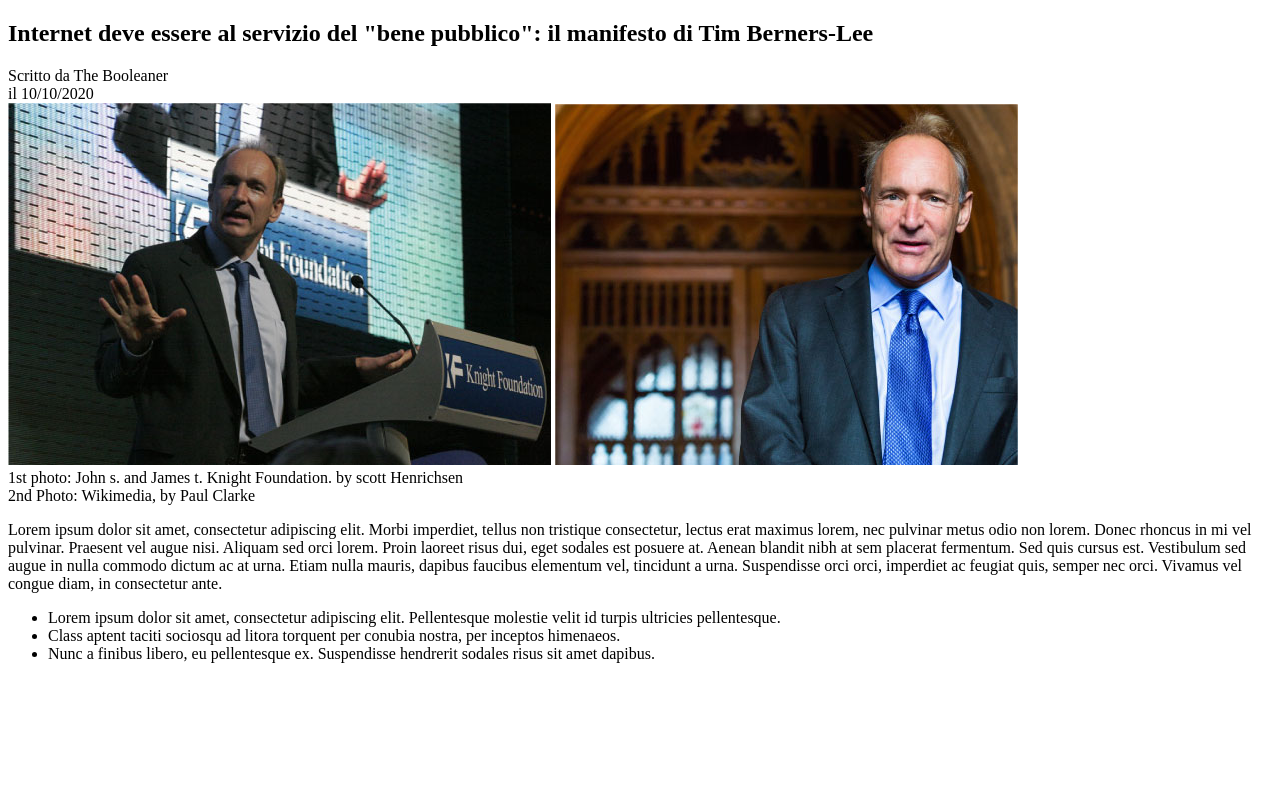
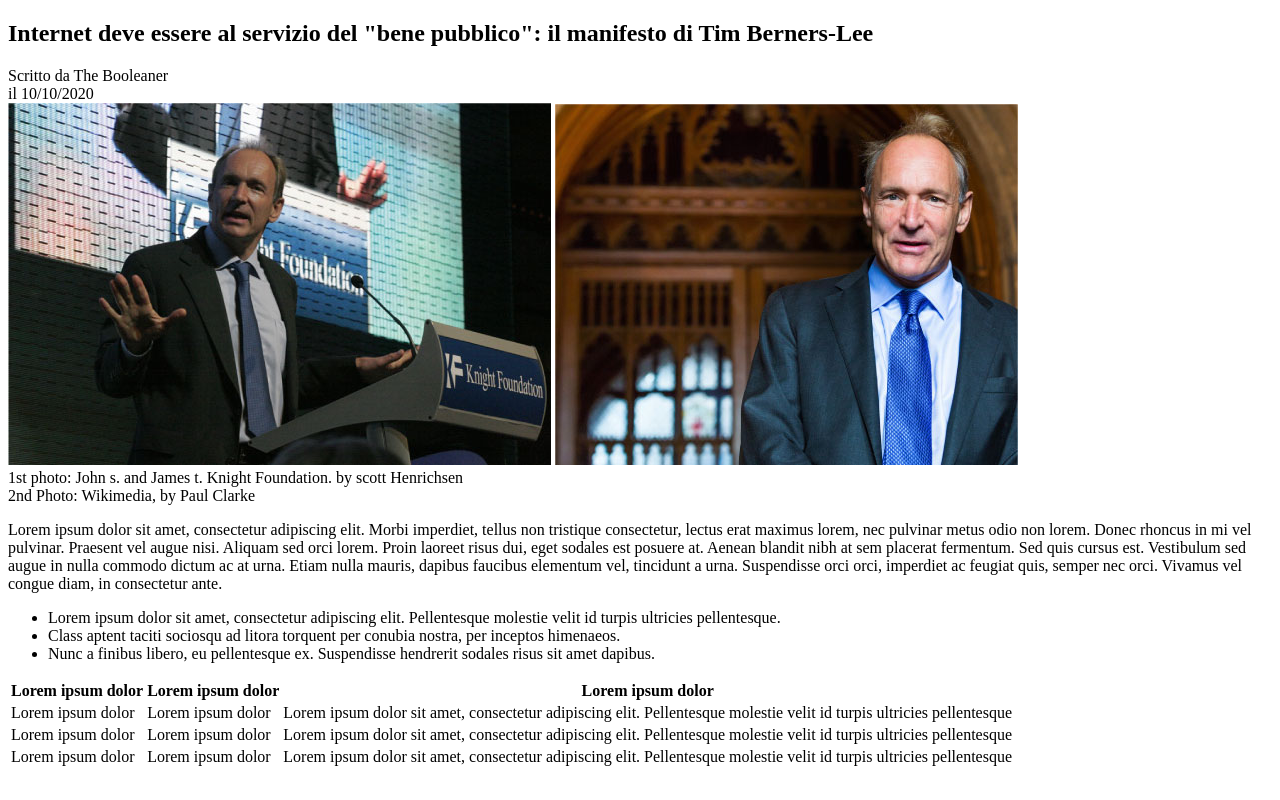
Before and after one commit to Roberto-Larivera/html-css-booleaner, a plain HTML site: page index.html in a window 1280 px wide. Drawn offline with Linux system fonts and the light colour scheme.

Commit message:
mod index.html di agg table

```diff
--- a/index.html
+++ b/index.html
@@ -4,7 +4,7 @@
         <meta charset="UTF-8">
         <meta http-equiv="X-UA-Compatible" content="IE=edge">
         <meta name="viewport" content="width=device-width, initial-scale=1.0">
-    <title>Document</title>
+        <title>The Booleaner</title>
 
         <link rel="stylesheet" href="css/style.css">
     </head>
@@ -14,7 +14,9 @@
                 <img src="img/logo.svg" alt="Logo_The_Booleaner">
             </div>
         </header> -->
+        <!-- Inizio main -->
         <main>
+            <!-- Inizio_Prima section titolo -->
             <section>
                 <h1>
                     Internet deve essere al servizio del "bene pubblico": il manifesto di Tim Berners-Lee
@@ -26,11 +28,14 @@
                     il 10/10/2020
                 </span>
             </section>
+            <!-- Fine_Prima section titolo -->
+            <!-- Inizio_Seconda section image -->
             <section>
             <div>
                 <img src="img/tim-1.jpg" alt="image_tim1"/>
                 <img src="img/tim-2.jpg" alt="image_tim2"/>
             </div>
+            <!-- ** Utilizzo di br & span da controllare -->
                 <span>
                     1st photo: John s. and James t. Knight Foundation. by scott Henrichsen <br>
                 </span>
@@ -38,10 +43,13 @@
                     2nd Photo: Wikimedia, by Paul Clarke
                 </span>
             </section>
+            <!-- Fine_Seconda section image -->
+            <!-- Inizio_Terza section con elenco -->
             <section>
                 <p>
                     Lorem ipsum dolor sit amet, consectetur adipiscing elit. Morbi imperdiet, tellus non tristique consectetur, lectus erat maximus lorem, nec pulvinar metus odio non lorem. Donec rhoncus in mi vel pulvinar. Praesent vel augue nisi. Aliquam sed orci lorem. Proin laoreet risus dui, eget sodales est posuere at. Aenean blandit nibh at sem placerat fermentum. Sed quis cursus est. Vestibulum sed augue in nulla commodo dictum ac at urna. Etiam nulla mauris, dapibus faucibus elementum vel, tincidunt a urna. Suspendisse orci orci, imperdiet ac feugiat quis, semper nec orci. Vivamus vel congue diam, in consectetur ante.
                 </p>
+                <!-- ** Spazio da rivedere -->
                 <ul>
                     <li>
                         Lorem ipsum dolor sit amet, consectetur adipiscing elit. Pellentesque molestie velit id turpis ultricies pellentesque.
@@ -54,13 +62,74 @@
                     </li>
                 </ul>
             </section>
+             <!-- Fine_Terza section con elenco -->
+            <!-- Inizio_Quarta section con Tabella -->
             <section>
+                <!-- ** Tabella da mod dimensioni -->
                 <table>
-
+                    <thead>
+                        <!-- thead  -->
+                        <tr>
+                            <th>
+                                Lorem ipsum dolor
+                            </th>
+                            <th>
+                                Lorem ipsum dolor
+                            </th>
+                            <th>
+                                Lorem ipsum dolor
+                            </th>
+                        </tr>
+                        <!-- fine thead  -->
+                    </thead>
+                    <tbody>
+                        <!-- inizio tbody  -->
+                        <!-- inizio 1 riga -->
+                        <tr>
+                            <td>
+                                Lorem ipsum dolor
+                            </td>
+                            <td>
+                                Lorem ipsum dolor
+                            </td>
+                            <td>
+                                Lorem ipsum dolor sit amet, consectetur adipiscing elit. Pellentesque molestie velit id turpis ultricies pellentesque
+                            </td>
+                        </tr>
+                        <!-- fine 1 riga -->
+                        <!-- inizio 2 riga -->
+                        <tr>
+                            <td>
+                                Lorem ipsum dolor
+                            </td>
+                            <td>
+                                Lorem ipsum dolor
+                            </td>
+                            <td>
+                                Lorem ipsum dolor sit amet, consectetur adipiscing elit. Pellentesque molestie velit id turpis ultricies pellentesque
+                            </td>
+                        </tr>
+                        <!-- fine 2 riga -->
+                        <!-- inizio 3 riga -->
+                        <tr>
+                            <td>
+                                Lorem ipsum dolor
+                            </td>
+                            <td>
+                                Lorem ipsum dolor
+                            </td>
+                            <td>
+                                Lorem ipsum dolor sit amet, consectetur adipiscing elit. Pellentesque molestie velit id turpis ultricies pellentesque
+                            </td>
+                        </tr>
+                        <!-- fine 3 riga -->
+                        <!-- fine tbody  -->
+                    </tbody>
                 </table>
             </section>
+            <!-- Fine_Quarta section con Tabella -->
 
         </main>
-
+        <!-- Inizio main -->
     </body>
 </html>
```
Lines whose indentation alone changed are shown as unchanged.
